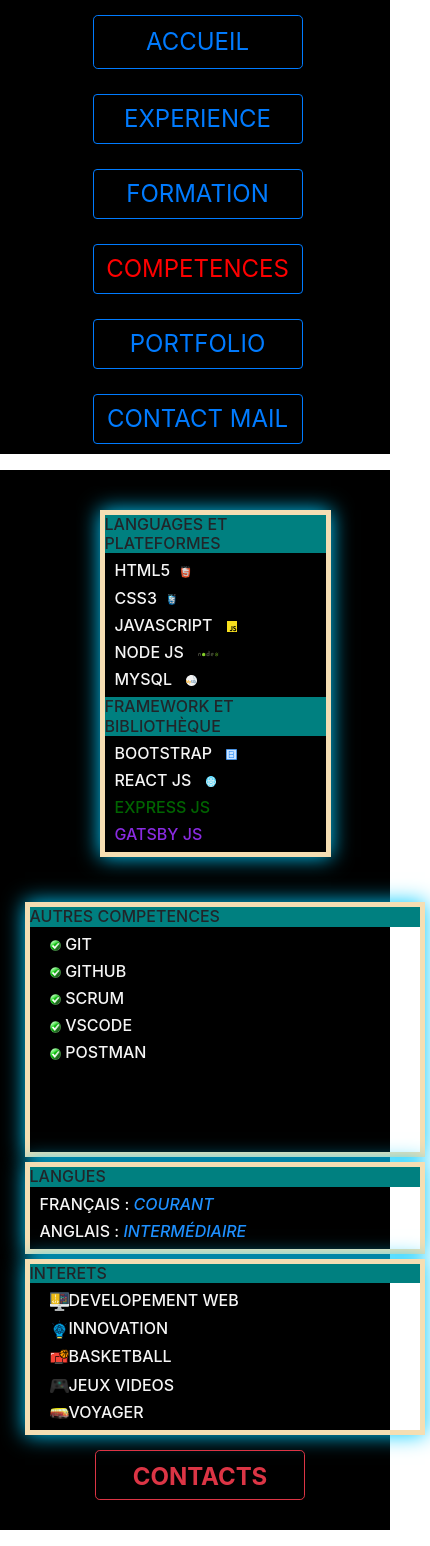
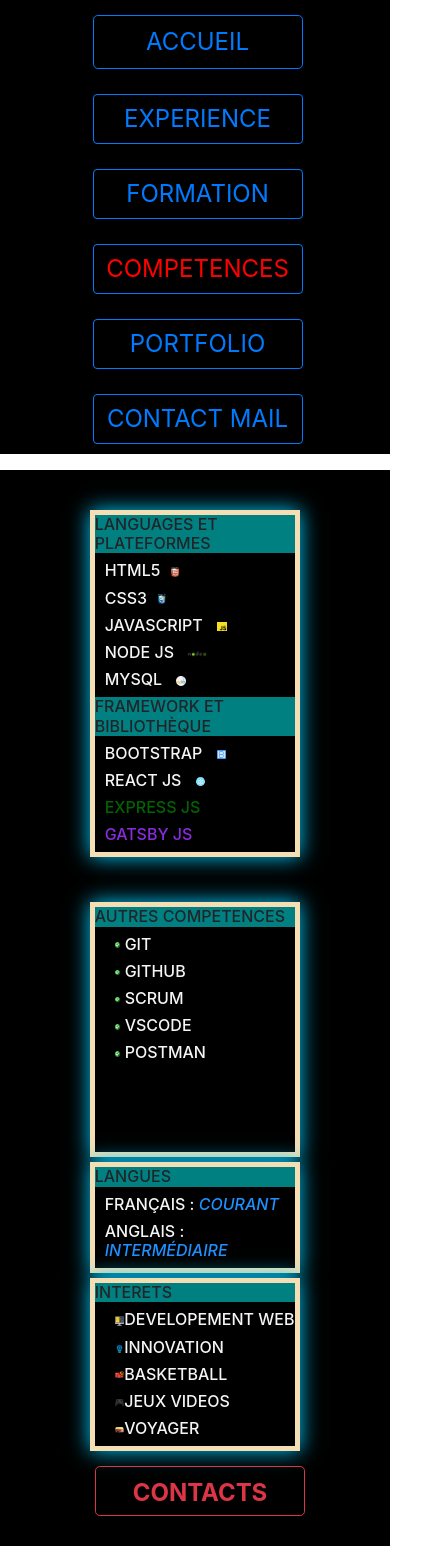
Before and after one commit to STAM0283/portfolio-, a React (Create React App) app: page /competences in a window 390 px wide. Shown: the whole page, 430 px wide, since content can reach past the window. Built offline with nearby package versions, Linux system fonts and the light colour scheme.

Commit message:
Add responsive design

```diff
--- a/src/App.css
+++ b/src/App.css
@@ -585,6 +585,14 @@
   .formContact input {
     margin-bottom: 20px;
   }
+  .otherCompetences div{
+    width: 60%;
+    margin-left: 20%;
+  }
+  .languages {
+    width: 60%;
+    margin-left: 20%;
+  }
   .contener {
     height: 780px;
   }
@@ -650,8 +658,9 @@
   .formation p {
     font-size: medium;
   }
-  .otherCompetences div {
-    width: 300px;
+  .otherCompetences div{
+    width: 60%;
+    margin-left: 20%;
   }
   .modalFooter button {
     height: 200px;
```
